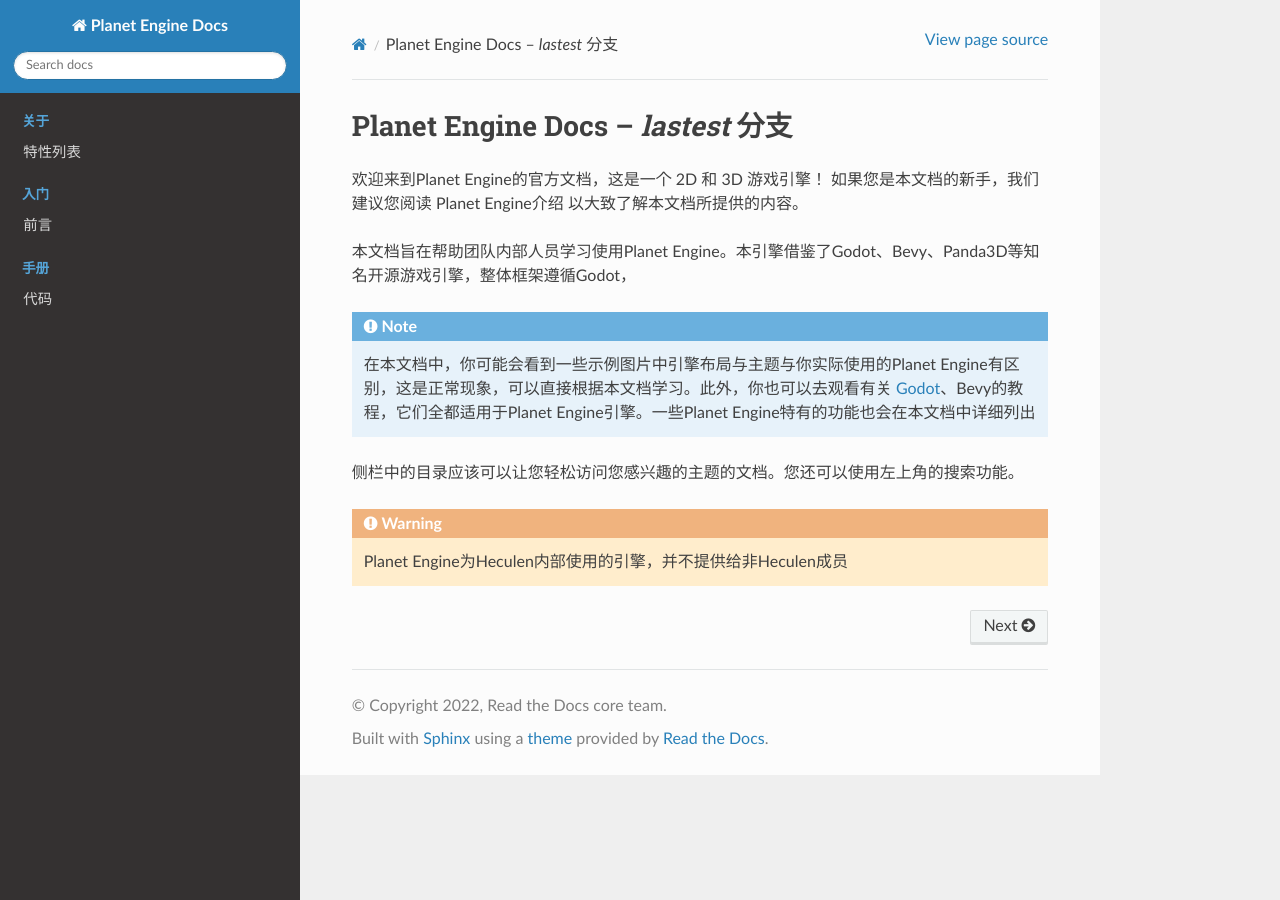
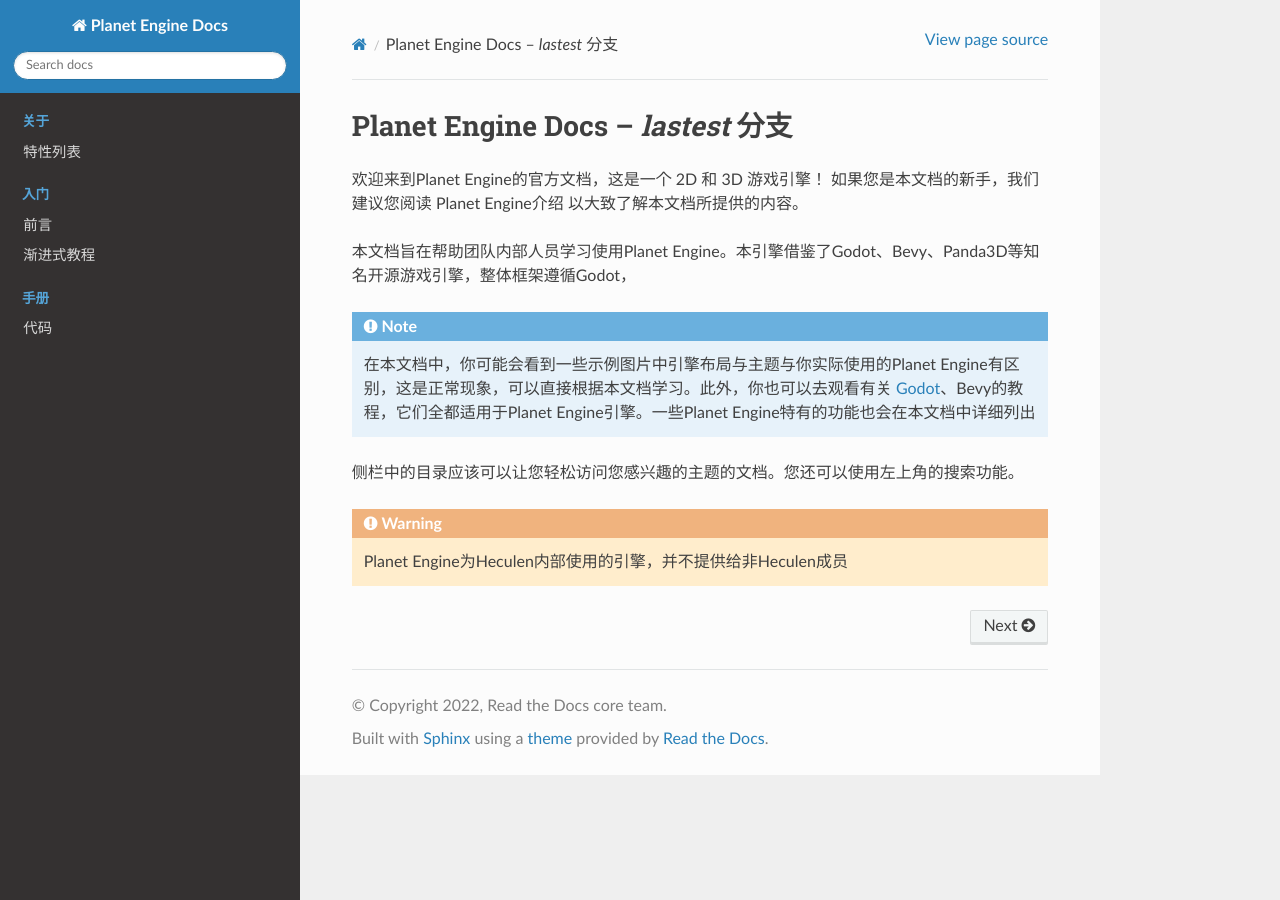
Before and after one commit to Heculen/Planet-Engine-Docs, a Sphinx documentation site: the page built from docs/index.rst, in a window 1280 px wide. Built offline with Sphinx 7.4.7 and the Read the Docs theme 3.1.0, drawn with Linux system fonts in a browser that asks for light colours; pages that are not in the unit, such as notebooks, are missing from menus.

Commit message:
Update index.rst

```diff
--- a/docs/入门/index.rst
+++ b/docs/入门/index.rst
@@ -6,3 +6,4 @@
    :hidden:
 
    前言/index.rst
+   渐进式教程/index.rst
```
